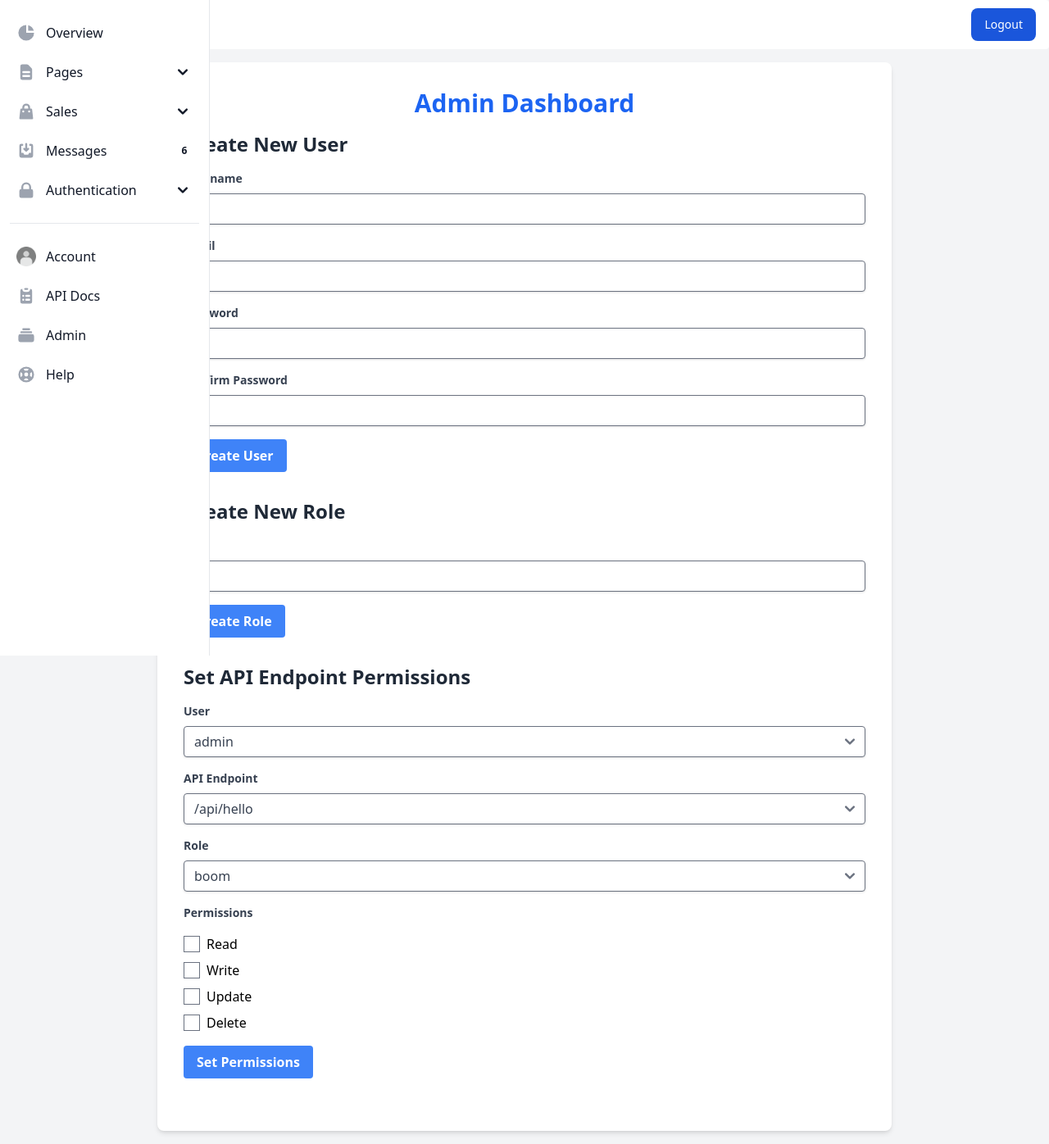
After one commit to hantswilliams/flask-template, a Flask app: page /admin in a window 1280 px wide. The commit adds this page. Shown: the whole page at 82% size. Run offline with Flask 3, Linux system fonts and the light colour scheme; a user stored in the database is signed in; some libraries are stand-ins or nearby versions.

Commit message:
working with some new admin features

```diff
--- a/app/forms.py
+++ b/app/forms.py
@@ -1,9 +1,10 @@
+from flask_wtf.file import FileAllowed
 from flask_wtf import FlaskForm
-from wtforms import StringField, PasswordField, SubmitField, BooleanField, FileField
+from wtforms import StringField, SubmitField, BooleanField, SelectField, PasswordField, FileField
 from wtforms.validators import DataRequired, Length, Email, EqualTo, ValidationError
-from flask_wtf.file import FileAllowed
+from flask_login import current_user
 from app.models import User
-from flask_login import current_user
+
 
 class RegistrationForm(FlaskForm):
     username = StringField('Username', validators=[DataRequired(), Length(min=2, max=20)])
@@ -45,3 +46,17 @@ class UpdateAccountForm(FlaskForm):
             user = User.query.filter_by(email=email.data).first()
             if user:
                 raise ValidationError('That email is taken. Please choose a different one.')
+
+class AdminCreateRoleForm(FlaskForm):
+    role = StringField('Role', validators=[DataRequired()])
+    submit = SubmitField('Create Role')
+
+class AdminSetPermissionsForm(FlaskForm):
+    user = SelectField('User', validators=[DataRequired()], choices=[])  # SelectField for users
+    endpoint = SelectField('API Endpoint', validators=[DataRequired()], choices=[])  # SelectField for API endpoints
+    role = SelectField('Role', validators=[DataRequired()], choices=[])  # SelectField for roles
+    can_read = BooleanField('Read')
+    can_write = BooleanField('Write')
+    can_update = BooleanField('Update')
+    can_delete = BooleanField('Delete')
+    submit = SubmitField('Set Permissions')
--- a/app/main/routes.py
+++ b/app/main/routes.py
@@ -1,13 +1,19 @@
+import os
+import secrets
+from PIL import Image
 from flask import Blueprint, render_template, url_for, flash, redirect, request, current_app
 from flask_login import login_user, current_user, logout_user, login_required
 from app import db
-from app.models import User
-from app.forms import RegistrationForm, LoginForm, UpdateAccountForm
-import os
-import secrets
-from PIL import Image
+from app.models import User, Role, Permission
+from app.forms import RegistrationForm, LoginForm, UpdateAccountForm, AdminCreateRoleForm, AdminSetPermissionsForm
+from app.utils import get_api_endpoints
+
 
 main = Blueprint('main', __name__)
+
+@main.app_errorhandler(401)
+def error_401(error):
+    return render_template('errors/401.html'), 401
 
 @main.app_errorhandler(404)
 def error_404(error):
@@ -94,3 +100,144 @@ def save_picture(form_picture):
     i.save(picture_path)
 
     return picture_fn
+
+@main.route("/admin", methods=['GET', 'POST'])
+@login_required
+def admin():
+    if current_user.role != 'admin':
+        return redirect(url_for('main.home'))
+
+    create_user_form = RegistrationForm()
+    create_role_form = AdminCreateRoleForm()
+    set_permissions_form = AdminSetPermissionsForm()
+
+    roles = Role.query.all()
+    users = User.query.all()
+
+    set_permissions_form.role.choices = [(role.name, role.name) for role in roles]
+    set_permissions_form.user.choices = [(user.id, user.username) for user in users]
+
+    api_endpoints = get_api_endpoints()
+    set_permissions_form.endpoint.choices = [(endpoint, endpoint) for endpoint in api_endpoints]
+
+    if create_user_form.validate_on_submit() and request.form.get('form_name') == 'create_user_form':
+        user = User(username=create_user_form.username.data, email=create_user_form.email.data, role=request.form.get('role'))
+        user.set_password(create_user_form.password.data)
+        db.session.add(user)
+        db.session.commit()
+        flash('User created successfully!', 'success')
+        return redirect(url_for('main.admin'))
+
+    if create_role_form.validate_on_submit() and request.form.get('form_name') == 'create_role_form':
+        role = Role(name=create_role_form.role.data)
+        db.session.add(role)
+        db.session.commit()
+        flash('Role created successfully!', 'success')
+        return redirect(url_for('main.admin'))
+
+    if set_permissions_form.validate_on_submit() and request.form.get('form_name') == 'set_permissions_form':
+        permission = Permission(
+            user_id=set_permissions_form.user.data,
+            endpoint=set_permissions_form.endpoint.data,
+            role=set_permissions_form.role.data,
+            can_read=set_permissions_form.can_read.data,
+            can_write=set_permissions_form.can_write.data,
+            can_update=set_permissions_form.can_update.data,
+            can_delete=set_permissions_form.can_delete.data
+        )
+        db.session.add(permission)
+        db.session.commit()
+        flash('Permissions set successfully!', 'success')
+        return redirect(url_for('main.admin'))
+
+    return render_template('admin.html', create_user_form=create_user_form, create_role_form=create_role_form, set_permissions_form=set_permissions_form, roles=roles)
+    if current_user.role != 'admin':
+        return redirect(url_for('main.home'))
+
+    create_user_form = RegistrationForm()
+    create_role_form = AdminCreateRoleForm()
+    set_permissions_form = AdminSetPermissionsForm()
+
+    roles = Role.query.all()
+    users = User.query.all()
+
+    set_permissions_form.role.choices = [(role.name, role.name) for role in roles]
+    set_permissions_form.user.choices = [(user.id, user.username) for user in users]
+
+    api_endpoints = get_api_endpoints()
+    set_permissions_form.endpoint.choices = [(endpoint, endpoint) for endpoint in api_endpoints]
+
+    if create_user_form.validate_on_submit() and request.form.get('form_name') == 'create_user_form':
+        user = User(username=create_user_form.username.data, email=create_user_form.email.data, role=request.form.get('role'))
+        user.set_password(create_user_form.password.data)
+        db.session.add(user)
+        db.session.commit()
+        flash('User created successfully!', 'success')
+        return redirect(url_for('main.admin'))
+
+    if create_role_form.validate_on_submit() and request.form.get('form_name') == 'create_role_form':
+        role = Role(name=create_role_form.role.data)
+        db.session.add(role)
+        db.session.commit()
+        flash('Role created successfully!', 'success')
+        return redirect(url_for('main.admin'))
+
+    if set_permissions_form.validate_on_submit() and request.form.get('form_name') == 'set_permissions_form':
+        permission = Permission(
+            user_id=set_permissions_form.user.data,
+            endpoint=set_permissions_form.endpoint.data,
+            role=set_permissions_form.role.data,
+            can_read=set_permissions_form.can_read.data,
+            can_write=set_permissions_form.can_write.data,
+            can_update=set_permissions_form.can_update.data,
+            can_delete=set_permissions_form.can_delete.data
+        )
+        db.session.add(permission)
+        db.session.commit()
+        flash('Permissions set successfully!', 'success')
+        return redirect(url_for('main.admin'))
+
+    return render_template('admin.html', create_user_form=create_user_form, create_role_form=create_role_form, set_permissions_form=set_permissions_form, roles=roles)
+    if current_user.role != 'admin':
+        return redirect(url_for('main.home'))
+
+    create_user_form = RegistrationForm()
+    create_role_form = AdminCreateRoleForm()
+    set_permissions_form = AdminSetPermissionsForm()
+
+    roles = Role.query.all()
+    set_permissions_form.role.choices = [(role.name, role.name) for role in roles]
+
+    api_endpoints = get_api_endpoints()
+    set_permissions_form.endpoint.choices = [(endpoint, endpoint) for endpoint in api_endpoints]
+
+    if create_user_form.validate_on_submit() and request.form.get('form_name') == 'create_user_form':
+        user = User(username=create_user_form.username.data, email=create_user_form.email.data, role=request.form.get('role'))
+        user.set_password(create_user_form.password.data)
+        db.session.add(user)
+        db.session.commit()
+        flash('User created successfully!', 'success')
+        return redirect(url_for('main.admin'))
+
+    if create_role_form.validate_on_submit() and request.form.get('form_name') == 'create_role_form':
+        role = Role(name=create_role_form.role.data)
+        db.session.add(role)
+        db.session.commit()
+        flash('Role created successfully!', 'success')
+        return redirect(url_for('main.admin'))
+
+    if set_permissions_form.validate_on_submit() and request.form.get('form_name') == 'set_permissions_form':
+        permission = Permission(
+            endpoint=set_permissions_form.endpoint.data,
+            role=set_permissions_form.role.data,
+            can_read=set_permissions_form.can_read.data,
+            can_write=set_permissions_form.can_write.data,
+            can_update=set_permissions_form.can_update.data,
+            can_delete=set_permissions_form.can_delete.data
+        )
+        db.session.add(permission)
+        db.session.commit()
+        flash('Permissions set successfully!', 'success')
+        return redirect(url_for('main.admin'))
+
+    return render_template('admin.html', create_user_form=create_user_form, create_role_form=create_role_form, set_permissions_form=set_permissions_form, roles=roles)
--- a/app/static/dist/css/output.css
+++ b/app/static/dist/css/output.css
@@ -1193,6 +1193,14 @@ input:checked + .toggle-bg {
   margin-top: 1.25rem;
 }
 
+.mb-6 {
+  margin-bottom: 1.5rem;
+}
+
+.ml-2 {
+  margin-left: 0.5rem;
+}
+
 .block {
   display: block;
 }
@@ -1303,6 +1311,10 @@ input:checked + .toggle-bg {
 
 .max-w-md {
   max-width: 28rem;
+}
+
+.max-w-4xl {
+  max-width: 56rem;
 }
 
 .flex-1 {
@@ -1714,6 +1726,11 @@ input:checked + .toggle-bg {
   line-height: 1rem;
 }
 
+.text-2xl {
+  font-size: 1.5rem;
+  line-height: 2rem;
+}
+
 .font-bold {
   font-weight: 700;
 }
@@ -1793,6 +1810,11 @@ input:checked + .toggle-bg {
 .text-red-500 {
   --tw-text-opacity: 1;
   color: rgb(240 82 82 / var(--tw-text-opacity));
+}
+
+.text-red-600 {
+  --tw-text-opacity: 1;
+  color: rgb(224 36 36 / var(--tw-text-opacity));
 }
 
 .opacity-0 {
--- /dev/null
+++ b/app/templates/admin.html
@@ -0,0 +1,139 @@
+{% extends 'base.html' %}
+
+{% block title %}Admin{% endblock %}
+
+{% block content %}
+<div class="flex flex-col items-center justify-center min-h-screen bg-gray-100">
+    <div class="w-full max-w-4xl bg-white rounded-lg shadow-md p-8">
+        <h1 class="text-3xl font-bold text-center text-blue-600 mb-4">Admin Dashboard</h1>
+
+        <div class="mb-8">
+            <h2 class="text-2xl font-bold text-gray-800 mb-4">Create New User</h2>
+            <form method="POST" action="{{ url_for('main.admin') }}">
+                {{ create_user_form.hidden_tag() }}
+                <input type="hidden" name="form_name" value="create_user_form">
+                <div class="mb-4">
+                    <label class="block text-gray-700 text-sm font-bold mb-2" for="username">
+                        {{ create_user_form.username.label }}
+                    </label>
+                    {{ create_user_form.username(class="shadow appearance-none border rounded w-full py-2 px-3 text-gray-700 leading-tight focus:outline-none focus:shadow-outline") }}
+                    {% for error in create_user_form.username.errors %}
+                        <p class="text-red-500 text-xs italic">{{ error }}</p>
+                    {% endfor %}
+                </div>
+                <div class="mb-4">
+                    <label class="block text-gray-700 text-sm font-bold mb-2" for="email">
+                        {{ create_user_form.email.label }}
+                    </label>
+                    {{ create_user_form.email(class="shadow appearance-none border rounded w-full py-2 px-3 text-gray-700 leading-tight focus:outline-none focus:shadow-outline") }}
+                    {% for error in create_user_form.email.errors %}
+                        <p class="text-red-500 text-xs italic">{{ error }}</p>
+                    {% endfor %}
+                </div>
+                <div class="mb-4">
+                    <label class="block text-gray-700 text-sm font-bold mb-2" for="password">
+                        {{ create_user_form.password.label }}
+                    </label>
+                    {{ create_user_form.password(class="shadow appearance-none border rounded w-full py-2 px-3 text-gray-700 leading-tight focus:outline-none focus:shadow-outline") }}
+                    {% for error in create_user_form.password.errors %}
+                        <p class="text-red-500 text-xs italic">{{ error }}</p>
+                    {% endfor %}
+                </div>
+                <div class="mb-4">
+                    <label class="block text-gray-700 text-sm font-bold mb-2" for="confirm_password">
+                        {{ create_user_form.confirm_password.label }}
+                    </label>
+                    {{ create_user_form.confirm_password(class="shadow appearance-none border rounded w-full py-2 px-3 text-gray-700 leading-tight focus:outline-none focus:shadow-outline") }}
+                    {% for error in create_user_form.confirm_password.errors %}
+                        <p class="text-red-500 text-xs italic">{{ error }}</p>
+                    {% endfor %}
+                </div>
+                <div class="flex items-center justify-between">
+                    <button class="bg-blue-500 hover:bg-blue-700 text-white font-bold py-2 px-4 rounded focus:outline-none focus:shadow-outline" type="submit">
+                        Create User
+                    </button>
+                </div>
+            </form>
+        </div>
+
+        <div class="mb-8">
+            <h2 class="text-2xl font-bold text-gray-800 mb-4">Create New Role</h2>
+            <form method="POST" action="{{ url_for('main.admin') }}">
+                {{ create_role_form.hidden_tag() }}
+                <input type="hidden" name="form_name" value="create_role_form">
+                <div class="mb-4">
+                    <label class="block text-gray-700 text-sm font-bold mb-2" for="role">
+                        {{ create_role_form.role.label }}
+                    </label>
+                    {{ create_role_form.role(class="shadow appearance-none border rounded w-full py-2 px-3 text-gray-700 leading-tight focus:outline-none focus:shadow-outline") }}
+                    {% for error in create_role_form.role.errors %}
+                        <p class="text-red-500 text-xs italic">{{ error }}</p>
+                    {% endfor %}
+                </div>
+                <div class="flex items-center justify-between">
+                    <button class="bg-blue-500 hover:bg-blue-700 text-white font-bold py-2 px-4 rounded focus:outline-none focus:shadow-outline" type="submit">
+                        Create Role
+                    </button>
+                </div>
+            </form>
+        </div>
+
+        <div class="mb-8">
+            <h2 class="text-2xl font-bold text-gray-800 mb-4">Set API Endpoint Permissions</h2>
+            <form method="POST" action="{{ url_for('main.admin') }}">
+                {{ set_permissions_form.hidden_tag() }}
+                <input type="hidden" name="form_name" value="set_permissions_form">
+                <div class="mb-4">
+                    <label class="block text-gray-700 text-sm font-bold mb-2" for="user">
+                        User
+                    </label>
+                    {{ set_permissions_form.user(class="shadow appearance-none border rounded w-full py-2 px-3 text-gray-700 leading-tight focus:outline-none focus:shadow-outline") }}
+                </div>
+                <div class="mb-4">
+                    <label class="block text-gray-700 text-sm font-bold mb-2" for="endpoint">
+                        API Endpoint
+                    </label>
+                    {{ set_permissions_form.endpoint(class="shadow appearance-none border rounded w-full py-2 px-3 text-gray-700 leading-tight focus:outline-none focus:shadow-outline") }}
+                    {% for error in set_permissions_form.endpoint.errors %}
+                        <p class="text-red-500 text-xs italic">{{ error }}</p>
+                    {% endfor %}
+                </div>
+                <div class="mb-4">
+                    <label class="block text-gray-700 text-sm font-bold mb-2" for="role">
+                        Role
+                    </label>
+                    {{ set_permissions_form.role(class="shadow appearance-none border rounded w-full py-2 px-3 text-gray-700 leading-tight focus:outline-none focus:shadow-outline") }}
+                </div>
+                <div class="mb-4">
+                    <label class="block text-gray-700 text-sm font-bold mb-2">
+                        Permissions
+                    </label>
+                    <div class="flex flex-col">
+                        <label class="inline-flex items-center mt-2">
+                            {{ set_permissions_form.can_read(class="form-checkbox h-5 w-5 text-blue-600") }}
+                            <span class="ml-2">Read</span>
+                        </label>
+                        <label class="inline-flex items-center mt-2">
+                            {{ set_permissions_form.can_write(class="form-checkbox h-5 w-5 text-blue-600") }}
+                            <span class="ml-2">Write</span>
+                        </label>
+                        <label class="inline-flex items-center mt-2">
+                            {{ set_permissions_form.can_update(class="form-checkbox h-5 w-5 text-blue-600") }}
+                            <span class="ml-2">Update</span>
+                        </label>
+                        <label class="inline-flex items-center mt-2">
+                            {{ set_permissions_form.can_delete(class="form-checkbox h-5 w-5 text-blue-600") }}
+                            <span class="ml-2">Delete</span>
+                        </label>
+                    </div>
+                </div>
+                <div class="flex items-center justify-between">
+                    <button class="bg-blue-500 hover:bg-blue-700 text-white font-bold py-2 px-4 rounded focus:outline-none focus:shadow-outline" type="submit">
+                        Set Permissions
+                    </button>
+                </div>
+            </form>
+        </div>
+    </div>
+</div>
+{% endblock %}
--- a/app/templates/base.html
+++ b/app/templates/base.html
@@ -115,15 +115,23 @@
             </ul>
             <ul class="pt-5 mt-5 space-y-2 border-t border-gray-200 dark:border-gray-700">
                 <li>
-                    <a href="/apidocs" class="flex items-center p-2 text-base font-normal text-gray-900 rounded-lg transition duration-75 hover:bg-gray-100 dark:hover:bg-gray-700 dark:text-white group">
+                    <a href="/account" class="flex items-center p-2 text-base font-normal text-gray-900 rounded-lg transition duration-75 hover:bg-gray-100 dark:hover:bg-gray-700 dark:text-white group">
+                        <!-- load in from static folder account.png -->
+                        <img src="{{ url_for('static', filename='account.png') }}" class="w-6 h-6" alt="Account">
+                        <span class="ml-3">Account</span>
+                    </a>
+                </li>
+                <li>
+                    <!-- open up in new tab -->
+                    <a href="/apidocs" target="_blank" class="flex items-center p-2 text-base font-normal text-gray-900 rounded-lg transition duration-75 hover:bg-gray-100 dark:hover:bg-gray-700 dark:text-white group">
                         <svg aria-hidden="true" class="flex-shrink-0 w-6 h-6 text-gray-400 transition duration-75 dark:text-gray-400 group-hover:text-gray-900 dark:group-hover:text-white" fill="currentColor" viewBox="0 0 20 20" xmlns="http://www.w3.org/2000/svg"><path d="M9 2a1 1 0 000 2h2a1 1 0 100-2H9z"></path><path fill-rule="evenodd" d="M4 5a2 2 0 012-2 3 3 0 003 3h2a3 3 0 003-3 2 2 0 012 2v11a2 2 0 01-2 2H6a2 2 0 01-2-2V5zm3 4a1 1 0 000 2h.01a1 1 0 100-2H7zm3 0a1 1 0 000 2h3a1 1 0 100-2h-3zm-3 4a1 1 0 100 2h.01a1 1 0 100-2H7zm3 0a1 1 0 100 2h3a1 1 0 100-2h-3z" clip-rule="evenodd"></path></svg>
                         <span class="ml-3">API Docs</span>
                     </a>
                 </li>
                 <li>
-                    <a href="#" class="flex items-center p-2 text-base font-normal text-gray-900 rounded-lg transition duration-75 hover:bg-gray-100 dark:hover:bg-gray-700 dark:text-white group">
+                    <a href="/admin" class="flex items-center p-2 text-base font-normal text-gray-900 rounded-lg transition duration-75 hover:bg-gray-100 dark:hover:bg-gray-700 dark:text-white group">
                         <svg aria-hidden="true" class="flex-shrink-0 w-6 h-6 text-gray-400 transition duration-75 dark:text-gray-400 group-hover:text-gray-900 dark:group-hover:text-white" fill="currentColor" viewBox="0 0 20 20" xmlns="http://www.w3.org/2000/svg"><path d="M7 3a1 1 0 000 2h6a1 1 0 100-2H7zM4 7a1 1 0 011-1h10a1 1 0 110 2H5a1 1 0 01-1-1zM2 11a2 2 0 012-2h12a2 2 0 012 2v4a2 2 0 01-2 2H4a2 2 0 01-2-2v-4z"></path></svg>
-                        <span class="ml-3">Components</span>
+                        <span class="ml-3">Admin</span>
                     </a>
                 </li>
                 <li>
--- a/populate_db.py
+++ b/populate_db.py
@@ -1,5 +1,5 @@
 from app import create_app, db
-from app.models import User
+from app.models import User, Role
 
 app = create_app()
 
```
Also changed, not shown: app/api/endpoints.py (+64 -0 lines), app/models.py (+15 -0 lines), app/templates/errors/401.html (added, +16 -0 lines), app/utils.py (added, +8 -0 lines), run.py (+21 -1 lines), test_api.py (+84 -1 lines), app/static/account.png (added), app/static/profile_pics/d092c2a37ebb2201.jpeg (added), app/static/profile_pics/f74f55456d1d5be0.png (added), app/static/profile_pics/fe26b6ff2e56f0df.png (added), docker-compose.yaml (deleted), instance/site.db, 2 other files.
